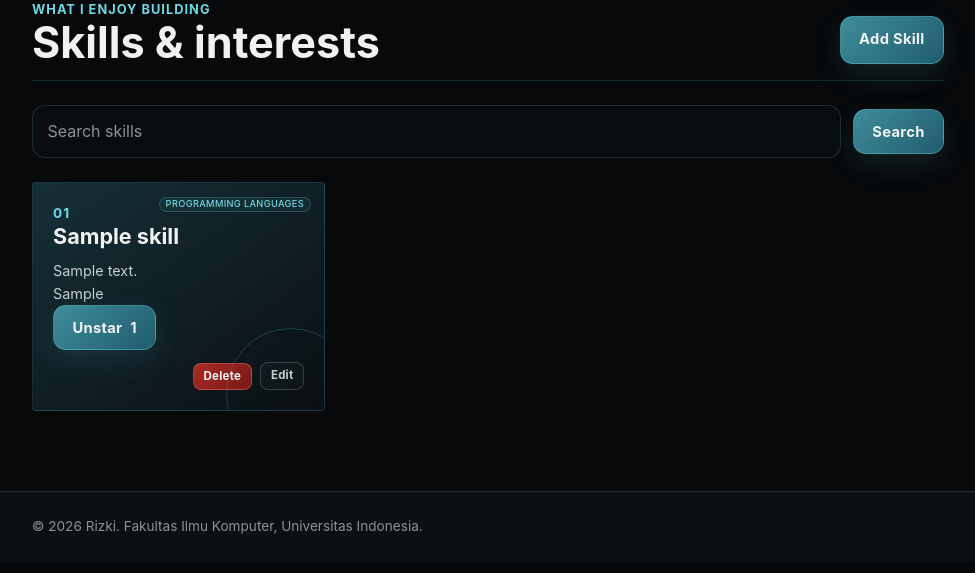
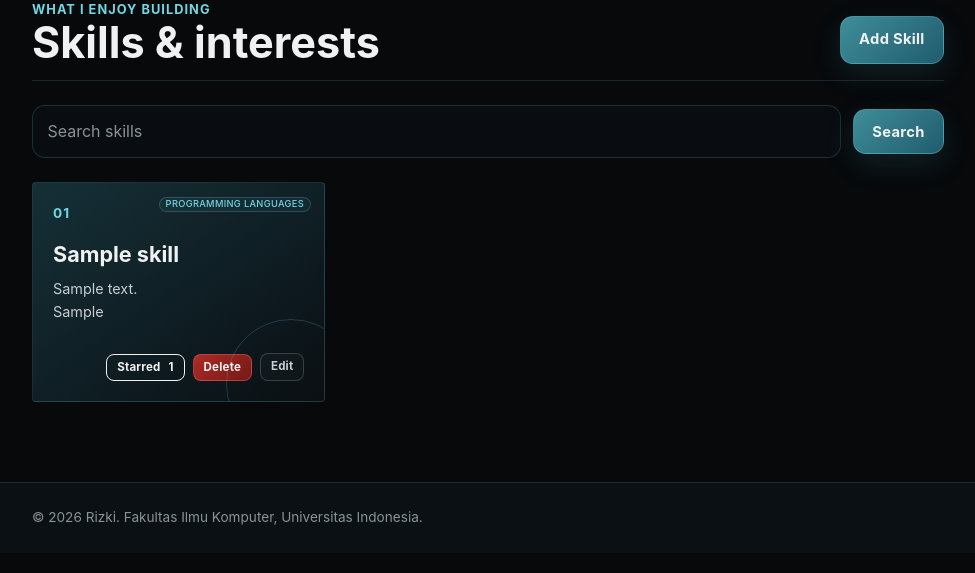
Before and after one commit to RizkiManik-W/myportofolio, a Django app: page /skills/ in a window 1280 px wide. Shown: the part 106-679 px from the top of the page, without its empty margins (152-1127 px from the left). Run offline with Django 5.2, Linux system fonts and the light colour scheme; a user stored in the database is signed in; tables that the repository leaves empty hold one stand-in row (values such as "Sample post").

Commit message:
Fix: align skill action buttons

```diff
--- a/static/css/style.css
+++ b/static/css/style.css
@@ -296,6 +296,7 @@ button.button:hover {
 .skill-card .skill-actions a.button,
 .skill-card .skill-actions a.button.button-secondary,
 .skill-card .skill-actions button.button,
+.skill-card .skill-actions .skill-star-form button.button,
 .skill-card .skill-actions form button.button,
 .skill-card .skill-actions form button.button-danger {
     display: inline-flex;
@@ -310,6 +311,19 @@ button.button:hover {
 
 .skill-card .skill-actions form {
     margin: 0;
+}
+
+.skill-card .skill-actions .skill-star-form button.button {
+    background: rgba(255, 255, 255, 0.02);
+    border-color: rgba(199, 206, 208, 0.22);
+    color: var(--text-secondary);
+    box-shadow: none;
+}
+
+.skill-card .skill-actions .skill-star-form button.button.is-starred {
+    background: var(--accent);
+    border-color: var(--accent);
+    color: var(--ink);
 }
 
 .skill-card .skill-actions a.button.button-secondary {
--- a/templates/skills.html
+++ b/templates/skills.html
@@ -40,22 +40,22 @@
                                     <p class="skill-proficiency">{{ skill.proficiency }}</p>
                                 {% endif %}
                             </div>
+                            <div class="skill-actions">
                                 <form method="post" action="{% url 'main:toggle_skill_star' skill.id %}" class="skill-star-form">
                                     {% csrf_token %}
                                     <button type="submit" class="button button-secondary{% if user in skill.starred_by.all %} is-starred{% endif %}">
-                                        {% if user in skill.starred_by.all %}Unstar{% else %}Star{% endif %}
+                                        {% if user in skill.starred_by.all %}Starred{% else %}Star{% endif %}
                                         <span>{{ skill.starred_by.count }}</span>
                                     </button>
                                 </form>
-                            {% if user.is_authenticated and user.is_superuser %}
-                                <div class="skill-actions">
+                                {% if user.is_authenticated and user.is_superuser %}
                                     <form method="post" action="{% url 'main:delete_skill' skill.id %}">
                                         {% csrf_token %}
                                         <button type="submit" class="button button-danger">Delete</button>
                                     </form>
                                     <a href="{% url 'main:update_skill' skill.id %}" class="button button-secondary">Edit</a>
-                                </div>
-                            {% endif %}
+                                {% endif %}
+                            </div>
                         </article>
                     {% empty %}
                         {% if title_query %}
```
